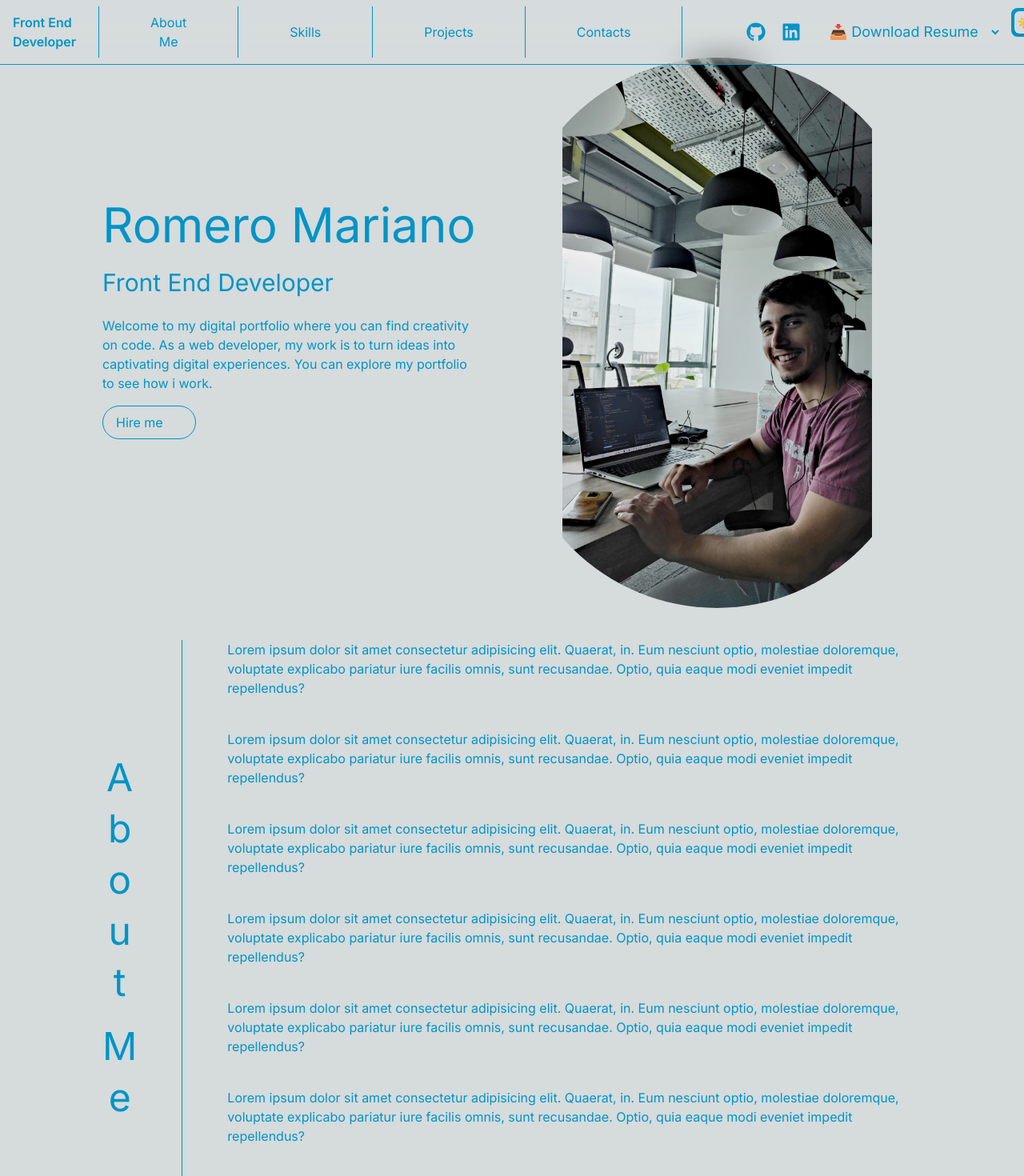
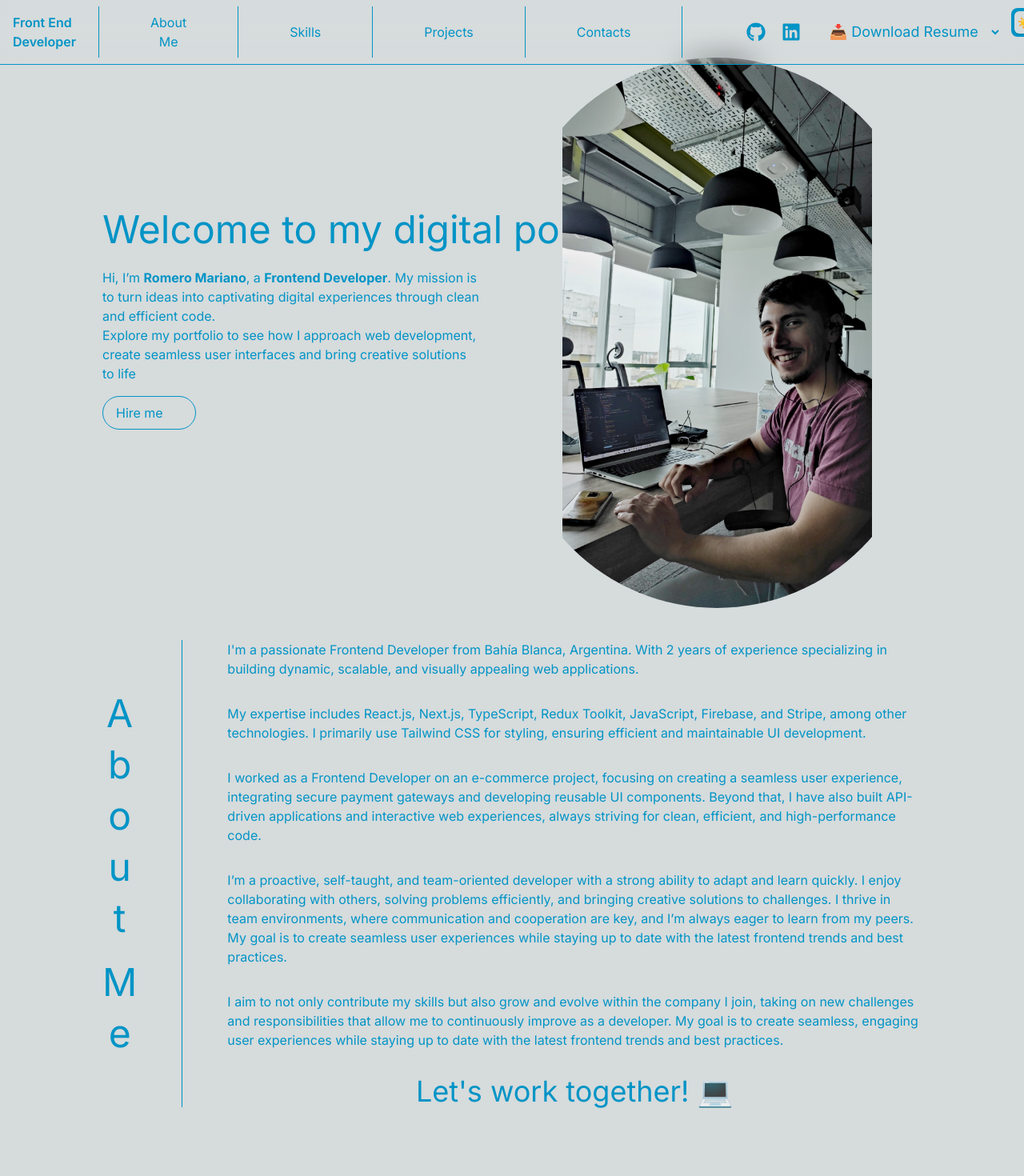
Before and after one commit to Marianoromero8/portfolio, a Next.js app: page / in a window 1280 px wide. Shown: the top 1470 px of the page at 80% size. Built offline with nearby package versions, Linux system fonts and the light colour scheme.

Commit message:
sections fixed: about me, landing, skills

```diff
--- a/app/components/AboutMe.tsx
+++ b/app/components/AboutMe.tsx
@@ -14,14 +14,27 @@ export default function AboutMe() {
             <div className='hidden lg:block'>
                 <Separator orientation='vertical' className="bg-[#0094C6]" />
             </div>
-            <div className='text-[#0094C6] flex flex-col gap-10 justify-center'>
-                <p>Lorem ipsum dolor sit amet consectetur adipisicing elit. Quaerat, in. Eum nesciunt optio, molestiae doloremque, voluptate explicabo pariatur iure facilis omnis, sunt recusandae. Optio, quia eaque modi eveniet impedit repellendus?</p>
-                <p>Lorem ipsum dolor sit amet consectetur adipisicing elit. Quaerat, in. Eum nesciunt optio, molestiae doloremque, voluptate explicabo pariatur iure facilis omnis, sunt recusandae. Optio, quia eaque modi eveniet impedit repellendus?</p>
-                <p>Lorem ipsum dolor sit amet consectetur adipisicing elit. Quaerat, in. Eum nesciunt optio, molestiae doloremque, voluptate explicabo pariatur iure facilis omnis, sunt recusandae. Optio, quia eaque modi eveniet impedit repellendus?</p>
-                <p>Lorem ipsum dolor sit amet consectetur adipisicing elit. Quaerat, in. Eum nesciunt optio, molestiae doloremque, voluptate explicabo pariatur iure facilis omnis, sunt recusandae. Optio, quia eaque modi eveniet impedit repellendus?</p>
-                <p>Lorem ipsum dolor sit amet consectetur adipisicing elit. Quaerat, in. Eum nesciunt optio, molestiae doloremque, voluptate explicabo pariatur iure facilis omnis, sunt recusandae. Optio, quia eaque modi eveniet impedit repellendus?</p>
-                <p>Lorem ipsum dolor sit amet consectetur adipisicing elit. Quaerat, in. Eum nesciunt optio, molestiae doloremque, voluptate explicabo pariatur iure facilis omnis, sunt recusandae. Optio, quia eaque modi eveniet impedit repellendus?</p>
-                <p>Lorem ipsum dolor sit amet consectetur adipisicing elit. Quaerat, in. Eum nesciunt optio, molestiae doloremque, voluptate explicabo pariatur iure facilis omnis, sunt recusandae. Optio, quia eaque modi eveniet impedit repellendus?</p>
+            <div className='text-[#0094C6] flex flex-col gap-8 justify-center'>
+                <p>
+                    I'm a passionate Frontend Developer from Bahía Blanca, Argentina. With 2 years of experience specializing in building dynamic, scalable, and visually appealing web applications.
+                </p>
+                <p>
+                    My expertise includes React.js, Next.js, TypeScript, Redux Toolkit, JavaScript, Firebase, and Stripe, among other technologies. I primarily use Tailwind CSS for styling, ensuring efficient and maintainable UI development.
+                </p>
+                <p>
+                    I worked as a Frontend Developer on an e-commerce project, focusing on creating a seamless user experience, integrating secure payment gateways and developing reusable UI components. Beyond that, I have also built API-driven applications and interactive web experiences, always striving for clean, efficient, and high-performance code.
+                </p>
+                <p>
+                    I’m a proactive, self-taught, and team-oriented developer with a strong ability to adapt and learn quickly. I enjoy collaborating with others, solving problems efficiently, and bringing creative solutions to challenges. I thrive in team environments, where communication and cooperation are key, and I’m always eager to learn from my peers. My goal is to create seamless user experiences while staying up to date with the latest frontend trends and best practices.
+                </p>
+                <p>
+                    I aim to not only contribute my skills but also grow and evolve within the company I join, taking on new challenges and responsibilities that allow me to continuously improve as a developer. My goal is to create seamless, engaging user experiences while staying up to date with the latest frontend trends and best practices.
+                </p>
+                <h2 className='flex justify-center text-4xl hover:scale-125 transition duration-500'>
+                    <a href="mailto:marianoromero97.mr@gmail.com">
+                        Let's work together! 💻
+                    </a>
+                </h2>
             </div>
         </div>
     )
--- a/app/components/LandingPage.tsx
+++ b/app/components/LandingPage.tsx
@@ -10,15 +10,15 @@ export default function Landing() {
   return (
     <div id='landing' className='flex flex-col md:flex-row text-[#0094C6] p-10 px-32 h-screen'>
       <div className='md:w-1/2 md:pr-10 content-center'>
-        <h1 className='text-6xl'>Romero Mariano</h1>
+        <h1 className="text-5xl whitespace-nowrap">
+          Welcome to my digital portfolio
+        </h1>
         <br />
-        <h2 className='text-3xl'>Front End Developer</h2>
-        <br />
-        <p>Welcome to my digital portfolio where you can find
-          creativity on code.
-          As a web developer, my work is
-          to turn ideas into captivating digital experiences.
-          You can explore my portfolio to see how i work. </p>
+        <p>
+          Hi, I’m <b>Romero Mariano</b>, a <b>Frontend Developer</b>. My mission is to turn ideas into captivating digital experiences through clean and efficient code.
+          <br />
+          Explore my portfolio to see how I approach web development, create seamless user interfaces and bring creative solutions to life
+        </p>
         <div
           onMouseEnter={() => setHover(true)}
           onMouseLeave={() => setHover(false)}
```
